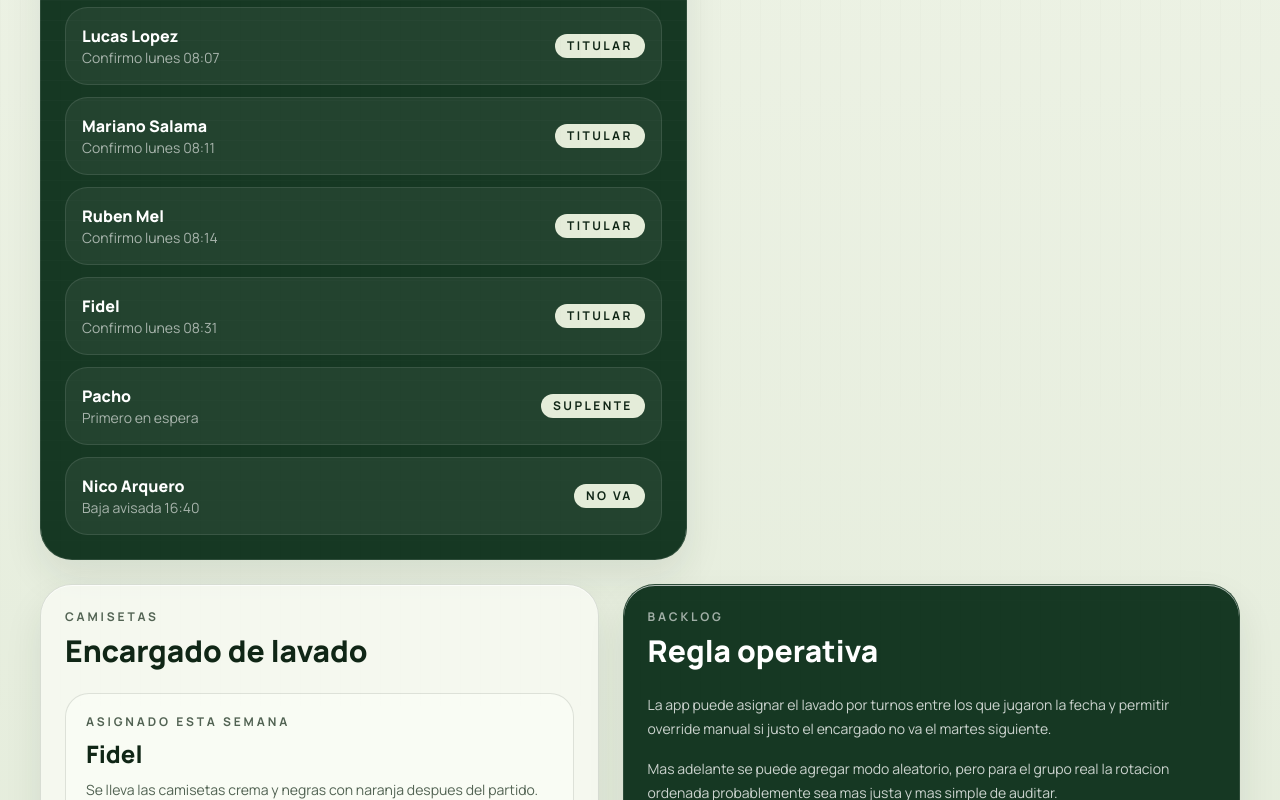
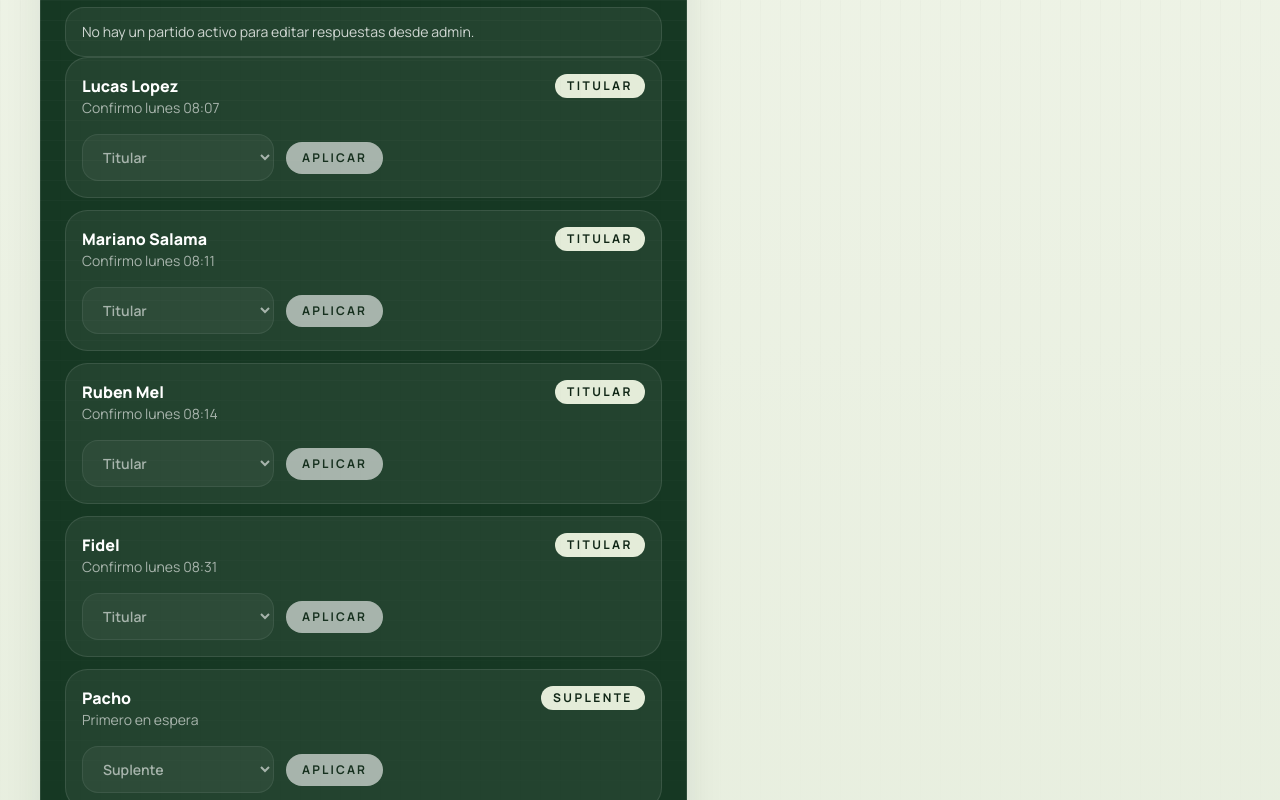
Before and after one commit to atomaculus/football_tracker, a Next.js app in the folder web/: page /admin in a window 1280 px wide. Shown: the part 1300-2100 px from the top of the page. Built offline with nearby package versions, Linux system fonts and the light colour scheme; no server answers; the database is empty.

Commit message:
Add inline admin attendance editing

```diff
--- a/web/src/app/admin/actions.ts
+++ b/web/src/app/admin/actions.ts
@@ -5,6 +5,11 @@ import { revalidatePath } from "next/cache";
 import { getSupabaseClient, hasSupabaseEnv } from "@/lib/supabase";
 
 export type MatchAdminActionState = {
+  message: string;
+  status: "idle" | "success" | "error" | "demo";
+};
+
+export type AttendanceAdminActionState = {
   message: string;
   status: "idle" | "success" | "error" | "demo";
 };
@@ -60,3 +65,62 @@ export async function updateMatchStatus(
     status: "success",
   };
 }
+
+export async function updateAttendanceResponseByAdmin(
+  _previousState: AttendanceAdminActionState,
+  formData: FormData,
+): Promise<AttendanceAdminActionState> {
+  const matchId = String(formData.get("matchId") ?? "");
+  const playerId = String(formData.get("playerId") ?? "");
+  const response = String(formData.get("response") ?? "");
+
+  if (!matchId || !playerId || !response) {
+    return {
+      message: "Falta el jugador, el partido o la respuesta a actualizar.",
+      status: "error",
+    };
+  }
+
+  if (!hasSupabaseEnv()) {
+    return {
+      message: "La edicion admin queda activa cuando la app usa Supabase real.",
+      status: "demo",
+    };
+  }
+
+  const supabase = getSupabaseClient();
+  if (!supabase) {
+    return {
+      message: "No se pudo conectar con Supabase.",
+      status: "error",
+    };
+  }
+
+  const { error } = await supabase.from("availability_responses").upsert(
+    {
+      match_id: matchId,
+      player_id: playerId,
+      responded_at: new Date().toISOString(),
+      response,
+    },
+    {
+      onConflict: "match_id,player_id",
+    },
+  );
+
+  if (error) {
+    return {
+      message: "No se pudo actualizar la respuesta del jugador.",
+      status: "error",
+    };
+  }
+
+  revalidatePath("/");
+  revalidatePath("/admin");
+  revalidatePath("/confirmar");
+
+  return {
+    message: "Respuesta actualizada desde admin.",
+    status: "success",
+  };
+}
--- a/web/src/app/admin/page.tsx
+++ b/web/src/app/admin/page.tsx
@@ -1,4 +1,5 @@
 import { AppShell } from "@/components/app-shell";
+import { AdminAttendanceManager } from "@/components/admin-attendance-manager";
 import { AdminMatchControls } from "@/components/admin-match-controls";
 import { Pill, SectionCard } from "@/components/ui";
 import { getAdminPageData, getDashboardData } from "@/lib/data";
@@ -58,29 +59,11 @@ export default async function AdminPage() {
           </div>
         </SectionCard>
 
-        <SectionCard eyebrow="Lista operativa" title="Jugadores de esta fecha" dark>
-          <div className="mb-5 flex flex-wrap gap-2">
-            <Pill tone="lime">{attendanceSummary.confirmed} titulares</Pill>
-            <Pill tone="accent">{attendanceSummary.backups} suplentes</Pill>
-            <Pill>{attendanceSummary.declined} bajas</Pill>
-          </div>
-          <div className="space-y-3">
-            {attendanceBoard.map((player) => (
-              <div
-                key={`${player.name}-${player.detail}`}
-                className="rounded-[1.4rem] border border-white/10 bg-white/6 px-4 py-4"
-              >
-                <div className="flex flex-wrap items-center justify-between gap-3">
-                  <div>
-                    <p className="font-extrabold">{player.name}</p>
-                    <p className="text-sm text-white/60">{player.detail}</p>
-                  </div>
-                  <Pill>{player.status}</Pill>
-                </div>
-              </div>
-            ))}
-          </div>
-        </SectionCard>
+        <AdminAttendanceManager
+          attendanceBoard={attendanceBoard}
+          attendanceSummary={attendanceSummary}
+          currentMatchId={currentMatch.id}
+        />
       </section>
 
       <section className="grid gap-6 lg:grid-cols-[0.95fr_1.05fr]">
--- /dev/null
+++ b/web/src/components/admin-attendance-manager.tsx
@@ -0,0 +1,131 @@
+"use client";
+
+import { useActionState } from "react";
+import { useFormStatus } from "react-dom";
+
+import {
+  updateAttendanceResponseByAdmin,
+  type AttendanceAdminActionState,
+} from "@/app/admin/actions";
+import { Pill, SectionCard } from "@/components/ui";
+import type { AttendanceEntry } from "@/types/domain";
+
+const initialAttendanceAdminActionState: AttendanceAdminActionState = {
+  message: "",
+  status: "idle",
+};
+
+function SaveButton({ disabled }: { disabled: boolean }) {
+  const { pending } = useFormStatus();
+
+  return (
+    <button
+      type="submit"
+      disabled={disabled || pending}
+      className="rounded-full bg-white px-4 py-2 text-xs font-bold uppercase tracking-[0.18em] text-foreground transition hover:bg-[#edf3e4] disabled:cursor-not-allowed disabled:opacity-60"
+    >
+      {pending ? "Guardando" : "Aplicar"}
+    </button>
+  );
+}
+
+function AttendanceRow({
+  entry,
+  matchId,
+}: {
+  entry: AttendanceEntry;
+  matchId?: string;
+}) {
+  const [actionState, formAction] = useActionState(
+    updateAttendanceResponseByAdmin,
+    initialAttendanceAdminActionState,
+  );
+
+  return (
+    <form
+      action={formAction}
+      className="rounded-[1.4rem] border border-white/10 bg-white/6 px-4 py-4"
+    >
+      <input type="hidden" name="matchId" value={matchId ?? ""} />
+      <input type="hidden" name="playerId" value={entry.playerId ?? ""} />
+
+      <div className="flex flex-wrap items-start justify-between gap-3">
+        <div>
+          <p className="font-extrabold">{entry.name}</p>
+          <p className="text-sm text-white/60">{entry.detail}</p>
+        </div>
+        <Pill>{entry.status}</Pill>
+      </div>
+
+      <div className="mt-4 flex flex-wrap items-center gap-3">
+        <select
+          name="response"
+          defaultValue={entry.responseValue ?? "going"}
+          disabled={!matchId || !entry.playerId}
+          className="min-w-[12rem] rounded-[1rem] border border-white/12 bg-white/8 px-4 py-3 text-sm font-semibold text-white outline-none transition focus:border-white/40 disabled:cursor-not-allowed disabled:opacity-60"
+        >
+          <option value="going" className="text-foreground">
+            Titular
+          </option>
+          <option value="backup" className="text-foreground">
+            Suplente
+          </option>
+          <option value="not_going" className="text-foreground">
+            No va
+          </option>
+        </select>
+        <SaveButton disabled={!matchId || !entry.playerId} />
+      </div>
+
+      {actionState.status !== "idle" ? (
+        <div
+          className={`mt-3 rounded-[1rem] border px-4 py-3 text-sm leading-6 ${
+            actionState.status === "success"
+              ? "border-lime/40 bg-[#dbe8d8] text-foreground"
+              : actionState.status === "demo"
+                ? "border-white/12 bg-white/8 text-white/78"
+                : "border-accent/40 bg-[#f4ddcf] text-foreground"
+          }`}
+        >
+          {actionState.message}
+        </div>
+      ) : null}
+    </form>
+  );
+}
+
+export function AdminAttendanceManager({
+  attendanceBoard,
+  attendanceSummary,
+  currentMatchId,
+}: {
+  attendanceBoard: AttendanceEntry[];
+  attendanceSummary: { backups: number; confirmed: number; declined: number };
+  currentMatchId?: string;
+}) {
+  return (
+    <SectionCard eyebrow="Lista operativa" title="Jugadores de esta fecha" dark>
+      <div className="mb-5 flex flex-wrap gap-2">
+        <Pill tone="lime">{attendanceSummary.confirmed} titulares</Pill>
+        <Pill tone="accent">{attendanceSummary.backups} suplentes</Pill>
+        <Pill>{attendanceSummary.declined} bajas</Pill>
+      </div>
+
+      {!currentMatchId ? (
+        <div className="rounded-[1.2rem] border border-white/10 bg-white/6 px-4 py-3 text-sm leading-6 text-white/78">
+          No hay un partido activo para editar respuestas desde admin.
+        </div>
+      ) : null}
+
+      <div className="space-y-3">
+        {attendanceBoard.map((entry) => (
+          <AttendanceRow
+            key={`${entry.playerId ?? entry.name}-${entry.detail}`}
+            entry={entry}
+            matchId={currentMatchId}
+          />
+        ))}
+      </div>
+    </SectionCard>
+  );
+}
--- a/web/src/lib/data.ts
+++ b/web/src/lib/data.ts
@@ -296,7 +296,7 @@ async function getAttendanceForMatch(matchId: string) {
 
   const { data, error } = await supabase
     .from("availability_responses")
-    .select("response, responded_at, players(full_name)")
+    .select("response, responded_at, player_id, players(full_name)")
     .eq("match_id", matchId)
     .order("responded_at", { ascending: false });
 
@@ -329,7 +329,9 @@ async function getAttendanceForMatch(matchId: string) {
       return {
         detail: `Respondio ${formatResponseDetail(item.responded_at)}`,
         name: fullName,
+        playerId: item.player_id,
         status: mapAvailabilityResponse(item.response),
+        responseValue: item.response as AttendanceEntry["responseValue"],
       };
     });
 
--- a/web/src/lib/seed-data.ts
+++ b/web/src/lib/seed-data.ts
@@ -28,12 +28,48 @@ export const nextMatchSeed: NextMatch = {
 };
 
 export const attendanceBoardSeed: AttendanceEntry[] = [
-  { name: "Lucas Lopez", status: "Titular", detail: "Confirmo lunes 08:07" },
-  { name: "Mariano Salama", status: "Titular", detail: "Confirmo lunes 08:11" },
-  { name: "Ruben Mel", status: "Titular", detail: "Confirmo lunes 08:14" },
-  { name: "Fidel", status: "Titular", detail: "Confirmo lunes 08:31" },
-  { name: "Pacho", status: "Suplente", detail: "Primero en espera" },
-  { name: "Nico Arquero", status: "No va", detail: "Baja avisada 16:40" },
+  {
+    playerId: "seed-lucas-lopez",
+    name: "Lucas Lopez",
+    status: "Titular",
+    detail: "Confirmo lunes 08:07",
+    responseValue: "going",
+  },
+  {
+    playerId: "seed-mariano-salama",
+    name: "Mariano Salama",
+    status: "Titular",
+    detail: "Confirmo lunes 08:11",
+    responseValue: "going",
+  },
+  {
+    playerId: "seed-ruben-mel",
+    name: "Ruben Mel",
+    status: "Titular",
+    detail: "Confirmo lunes 08:14",
+    responseValue: "going",
+  },
+  {
+    playerId: "seed-fidel",
+    name: "Fidel",
+    status: "Titular",
+    detail: "Confirmo lunes 08:31",
+    responseValue: "going",
+  },
+  {
+    playerId: "seed-pacho",
+    name: "Pacho",
+    status: "Suplente",
+    detail: "Primero en espera",
+    responseValue: "backup",
+  },
+  {
+    playerId: "seed-nico-arquero",
+    name: "Nico Arquero",
+    status: "No va",
+    detail: "Baja avisada 16:40",
+    responseValue: "not_going",
+  },
 ];
 
 export const laundryDutySeed: LaundryDuty = {
--- a/web/src/types/domain.ts
+++ b/web/src/types/domain.ts
@@ -22,9 +22,11 @@ export type NextMatch = {
 };
 
 export type AttendanceEntry = {
+  playerId?: string;
   name: string;
   status: string;
   detail: string;
+  responseValue?: "going" | "backup" | "not_going" | "dropped";
 };
 
 export type AttendanceSummary = {
```
